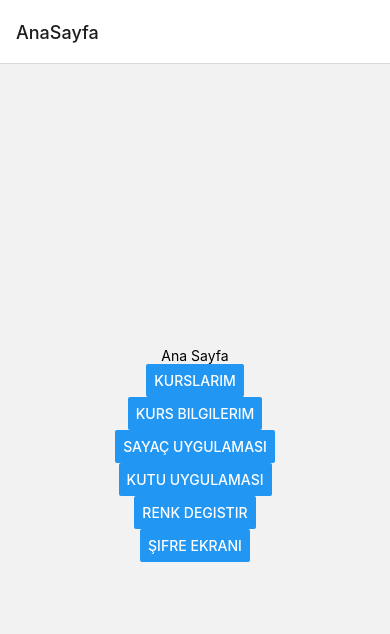
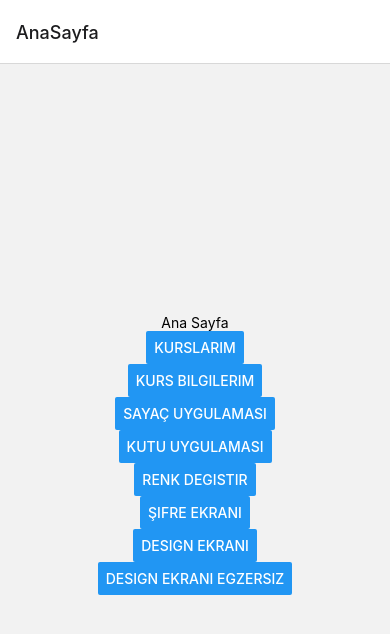
Before and after one commit to senayazicioglu/react-native-app, a React Native app: screen /AnaSayfa in a window 390 px wide. Shown: the top 634 px of the page. Built offline with nearby package versions, Linux system fonts and the light colour scheme.

Commit message:
Update HomeScreen.js

```diff
--- a/src/screens/HomeScreen.js
+++ b/src/screens/HomeScreen.js
@@ -29,6 +29,14 @@ export default function HomeScreen({ navigation }) {
         title="Şifre Ekranı"
         onPress={() => navigation.navigate("Şifre Ekranı")}
       />
+      <Button
+        title="Design Ekranı"
+        onPress={() => navigation.navigate("Design Ekranı")}
+      />
+      <Button
+        title="Design Ekranı Egzersiz"
+        onPress={() => navigation.navigate("Design Ekranı Egzersiz")}
+      />
     </View>
   );
 }
```
